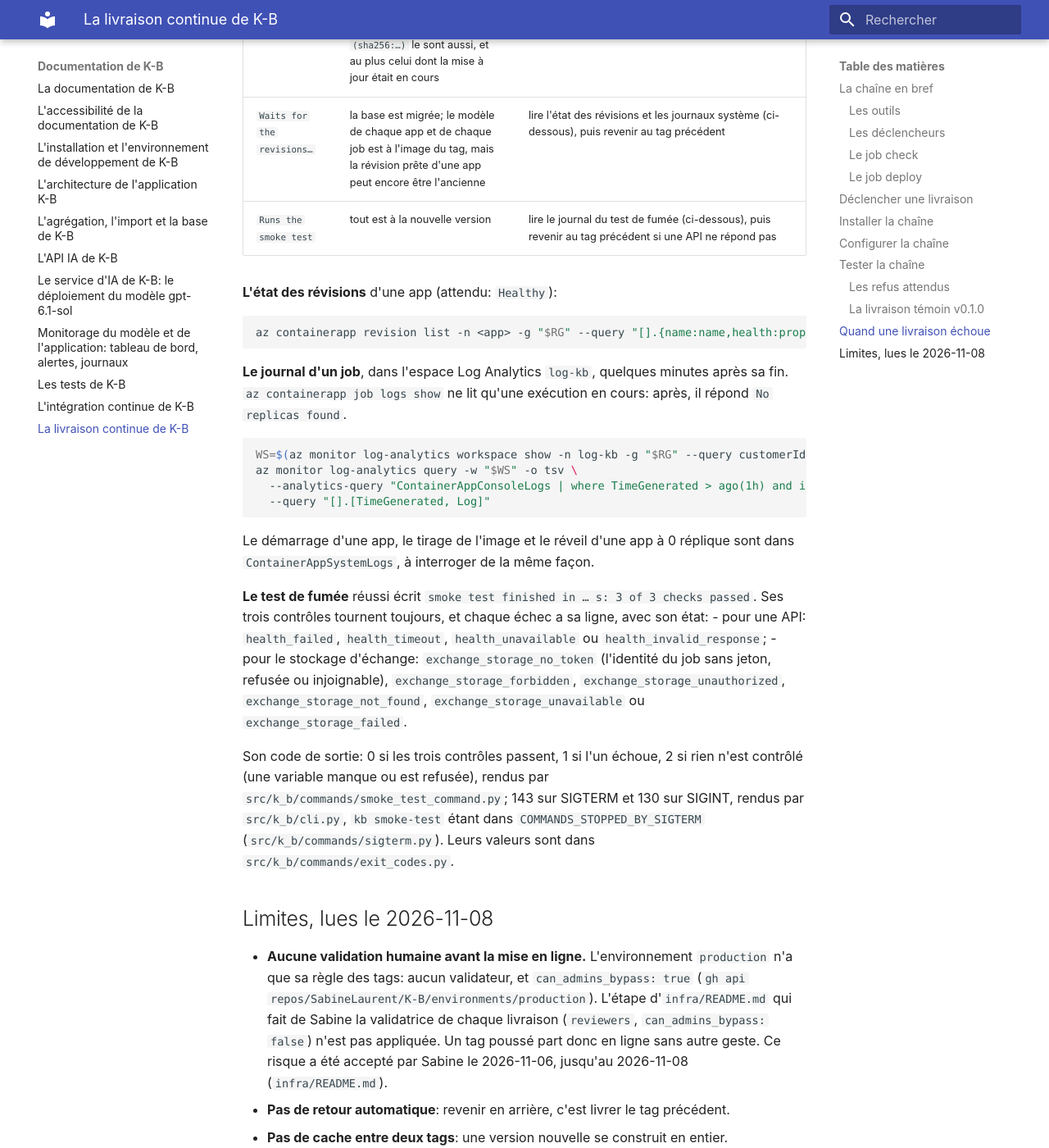
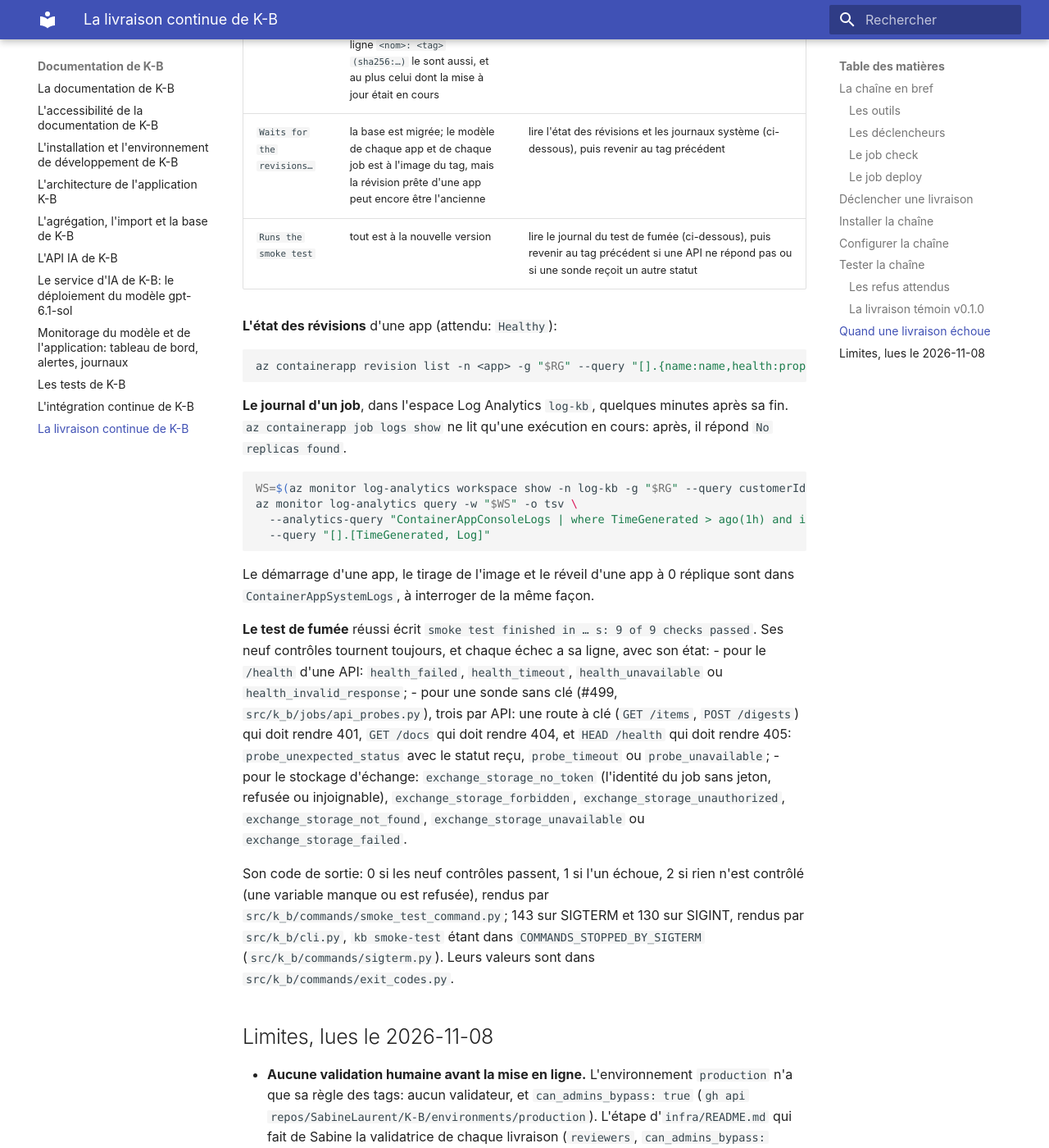
Before and after one commit to SabineLaurent/K-B, an MkDocs documentation site: the page built from documentation/livraison_continue_pour_docu.md, in a window 1280 px wide and 1400 px high, scrolled down 11431 px. Shown: the whole window at 82% size. Built offline with MkDocs 1.6.1 and Material for MkDocs 9.7.7, drawn with Linux system fonts in a browser that asks for light colours; plug-ins that fetch from the network failed and are left out; some of the changed text lies outside the part shown.

Commit message:
docs: describe the probes without a key of kb smoke-test, nine checks, in the README, infra, deploy.yml and the sheets (issue 499)

```diff
--- a/documentation/livraison_continue_pour_docu.md
+++ b/documentation/livraison_continue_pour_docu.md
@@ -83,7 +83,7 @@ tournent pas.
 | 6 | `Sets the apps to the image of the tag` | `az containerapp update` de chaque app de `deployment.json`, à l'image par son digest (`k-b@sha256:…`): une réplique qui se réveille tire l'image déployée, même si le tag était réécrit | `<app>: <tag> (sha256:…)` |
 | 7 | `Sets the jobs to the image of the tag` | `az containerapp job update` de chaque job de `deployment.json`, de même | `<job>: <tag> (sha256:…)` |
 | 8 | `Waits for the revisions of the apps at the image of the tag` | attend, pour chaque app, que sa dernière révision soit prête (`latestReadyRevisionName` égal à `latestRevisionName`) et que l'image de cette révision soit celle du tag. 40 lectures, 15 s d'écart. Sans cette attente, l'ancienne révision répond encore, et le test de fumée pourrait passer sur l'ancienne version | `the latest revision of each app is ready at <tag> (sha256:…)` |
-| 9 | `Runs the smoke test` | `run_job caj-kb-smoke-test 72`: `kb smoke-test` demande `GET /health` aux deux API et liste le conteneur `smoke-test` du stockage d'échange, par l'identité du job | `caj-kb-smoke-test: Succeeded` |
+| 9 | `Runs the smoke test` | `run_job caj-kb-smoke-test 72`: `kb smoke-test` demande `GET /health` aux deux API, leur envoie ses sondes sans clé (401, 404, 405, #499), et liste le conteneur `smoke-test` du stockage d'échange, par l'identité du job | `caj-kb-smoke-test: Succeeded` |
 
 `run_job` lit l'état d'une exécution jusqu'au `replicaTimeout` du job plus 180 s, pour le démarrage et le tirage de
 l'image: 600 s pour la migration (`infra/modules/migrate-database-job.bicep`), donc 52 lectures, et 900 s pour le
@@ -278,7 +278,7 @@ nouvelle livraison.
 | `Migrates the base` | la base a pu être migrée, et `caj-kb-migrate-database` est à l'image du tag | lire le journal du job dans `log-kb` (ci-dessous), corriger, livrer une version nouvelle; ou revenir au tag précédent |
 | `Sets the apps…`, `Sets the jobs…` | la base est migrée et `caj-kb-migrate-database` est à l'image du tag; les apps et les jobs déjà nommés par une ligne `<nom>: <tag> (sha256:…)` le sont aussi, et au plus celui dont la mise à jour était en cours | revenir au tag précédent, ou livrer une version corrigée |
 | `Waits for the revisions…` | la base est migrée; le modèle de chaque app et de chaque job est à l'image du tag, mais la révision prête d'une app peut encore être l'ancienne | lire l'état des révisions et les journaux système (ci-dessous), puis revenir au tag précédent |
-| `Runs the smoke test` | tout est à la nouvelle version | lire le journal du test de fumée (ci-dessous), puis revenir au tag précédent si une API ne répond pas |
+| `Runs the smoke test` | tout est à la nouvelle version | lire le journal du test de fumée (ci-dessous), puis revenir au tag précédent si une API ne répond pas ou si une sonde reçoit un autre statut |
 
 **L'état des révisions** d'une app (attendu: `Healthy`):
 
@@ -299,14 +299,17 @@ az monitor log-analytics query -w "$WS" -o tsv \
 Le démarrage d'une app, le tirage de l'image et le réveil d'une app à 0 réplique sont dans
 `ContainerAppSystemLogs`, à interroger de la même façon.
 
-**Le test de fumée** réussi écrit `smoke test finished in … s: 3 of 3 checks passed`. Ses trois contrôles tournent
+**Le test de fumée** réussi écrit `smoke test finished in … s: 9 of 9 checks passed`. Ses neuf contrôles tournent
 toujours, et chaque échec a sa ligne, avec son état:
-- pour une API: `health_failed`, `health_timeout`, `health_unavailable` ou `health_invalid_response`;
+- pour le `/health` d'une API: `health_failed`, `health_timeout`, `health_unavailable` ou `health_invalid_response`;
+- pour une sonde sans clé (#499, `src/k_b/jobs/api_probes.py`), trois par API: une route à clé (`GET /items`,
+    `POST /digests`) qui doit rendre 401, `GET /docs` qui doit rendre 404, et `HEAD /health` qui doit rendre 405:
+    `probe_unexpected_status` avec le statut reçu, `probe_timeout` ou `probe_unavailable`;
 - pour le stockage d'échange: `exchange_storage_no_token` (l'identité du job sans jeton, refusée ou injoignable),
   `exchange_storage_forbidden`, `exchange_storage_unauthorized`, `exchange_storage_not_found`,
   `exchange_storage_unavailable` ou `exchange_storage_failed`.
 
-Son code de sortie: 0 si les trois contrôles passent, 1 si l'un échoue, 2 si rien n'est contrôlé (une variable
+Son code de sortie: 0 si les neuf contrôles passent, 1 si l'un échoue, 2 si rien n'est contrôlé (une variable
 manque ou est refusée), rendus par `src/k_b/commands/smoke_test_command.py`; 143 sur SIGTERM et 130 sur SIGINT,
 rendus par `src/k_b/cli.py`, `kb smoke-test` étant dans `COMMANDS_STOPPED_BY_SIGTERM` (`src/k_b/commands/sigterm.py`).
 Leurs valeurs sont dans `src/k_b/commands/exit_codes.py`.
```
Also changed, not shown: README.md (+9 -4 lines), documentation/api_ia_pour_docu.md (+2 -2 lines), documentation/architecture_pour_docu.md (+4 -3 lines), documentation/service_ia_pour_docu.md (+2 -1 lines), infra/README.md (+5 -2 lines), 2 other files.
